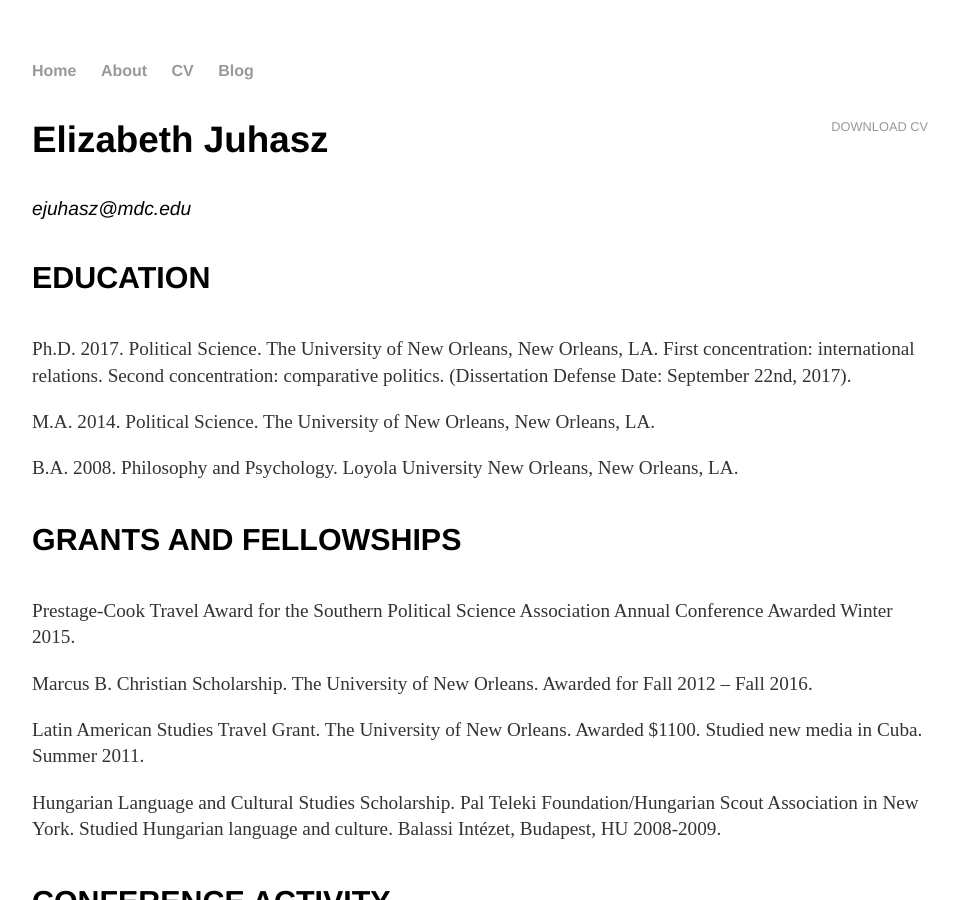
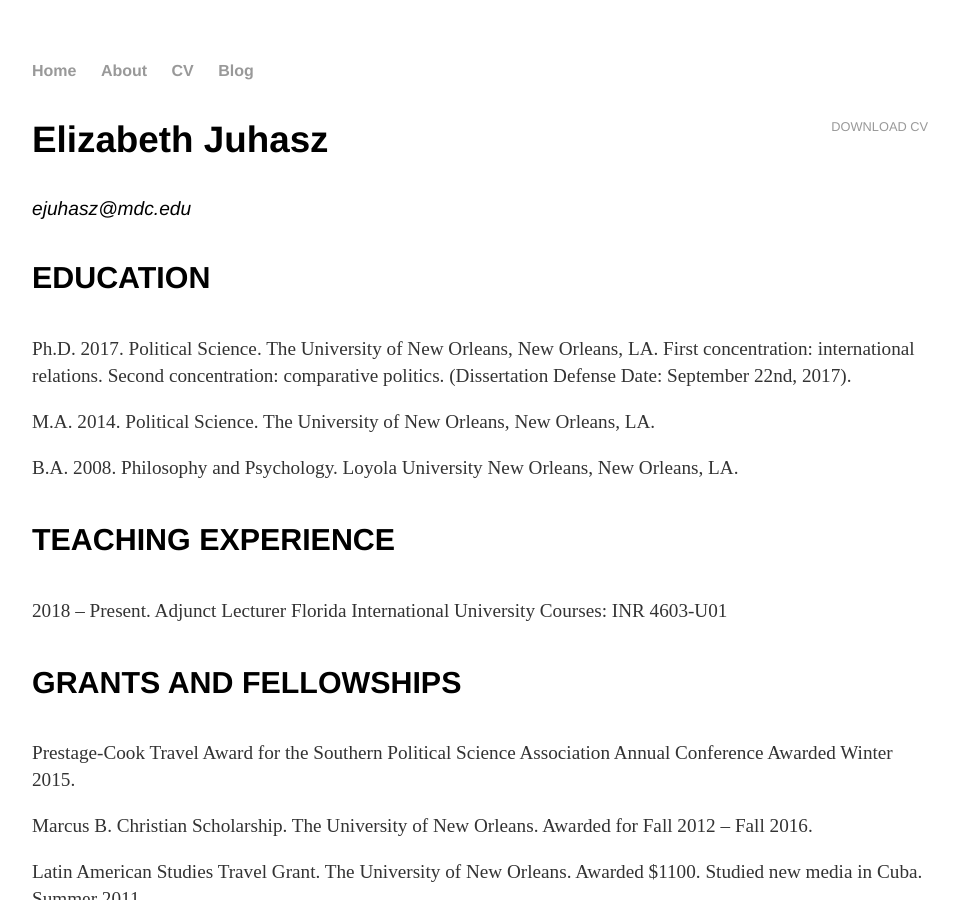
Before and after one commit to elizabethjuhasz/elizabethjuhasz.github.io, a Jekyll site: the page built from cv/index.html, in a window 1280 px wide and 900 px high. Shown: the whole window, without its empty margins (160-1119 px from the left). Built offline with Jekyll 4.4.1, drawn with Linux system fonts in a browser that asks for light colours.

Commit message:
Update index.html

```diff
--- a/cv/index.html
+++ b/cv/index.html
@@ -15,6 +15,12 @@
 						(Dissertation Defense Date: September 22nd, 2017).</p>
 					<p>M.A. 2014.  Political Science.  The University of New Orleans, New Orleans, LA.</p>
 					<p>B.A.  2008.  Philosophy and Psychology.  Loyola University New Orleans, New Orleans, LA.</p>
+
+					<h4>TEACHING EXPERIENCE</h4>
+					<p>2018 – Present. Adjunct Lecturer
+		 			Florida International University
+					Courses: INR 4603-U01</p>
+
 
 					<h4>GRANTS AND FELLOWSHIPS</h4>
 				<p>Prestage-Cook Travel Award for the Southern Political Science Association Annual Conference Awarded Winter 2015.</p>
```
